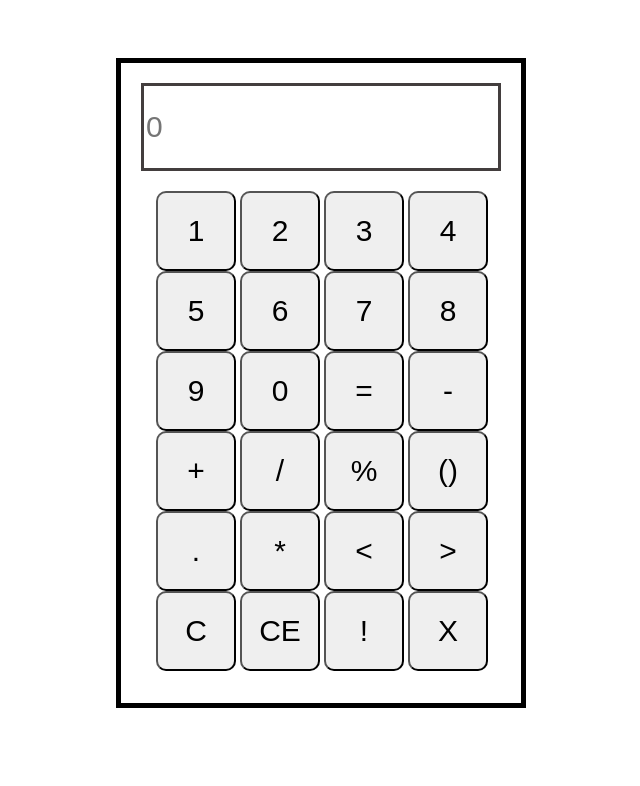
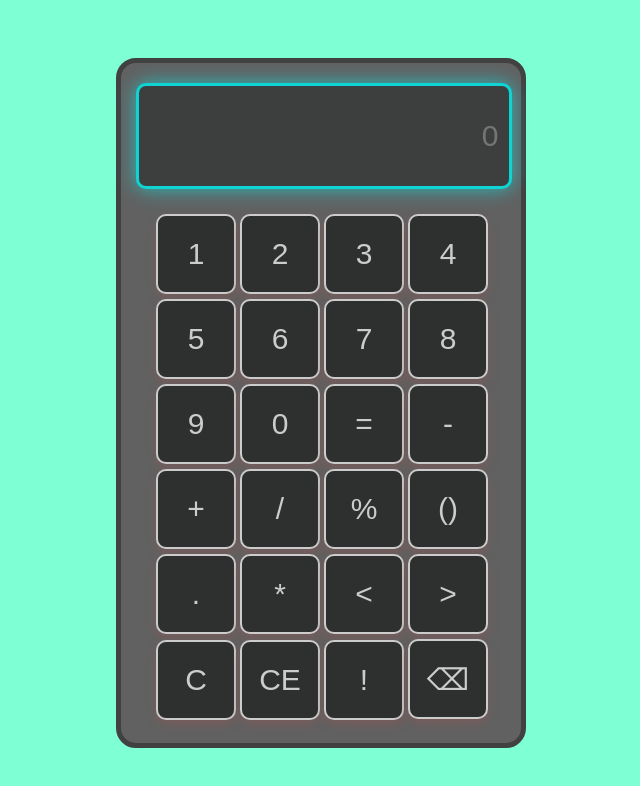
Before and after one commit to CBROY62/JavaScript-100-Problem, a plain HTML site: page calculator/index.html in a window 1280 px wide. Shown: the whole page, without its empty margins (319-959 px from the left). Drawn offline with Linux system fonts and the light colour scheme.

Commit message:
add on function in calclator

```diff
--- a/calculator/index.html
+++ b/calculator/index.html
@@ -12,30 +12,30 @@
         <input class="inpute_display" type="text" id="display" placeholder="0" />
       </div>
       <div class="button_section">
-        <button class="first_button1">1</button>
-        <button class="first_button2">2</button>
-        <button class="first_button3">3</button>
-        <button class="first_button4">4</button>
-        <button class="first_button5">5</button>
-        <button class="first_button6">6</button>
-        <button class="first_button7">7</button>
-        <button class="first_button8">8</button>
-        <button class="first_button9">9</button>
-        <button class="first_button0">0</button>
-        <button class="first_button_eq">=</button>
-        <button class="first_button-">-</button>
-        <button class="first_button_pluse">+</button>
-        <button class="first_button_div">/</button>
-        <button class="first_button_mod">%</button>
-        <button class="first_button_brcket">()</button>
-        <button class="first_button_dot">.</button>
-        <button class="first_button_not">*</button>
-        <button class="first_button_lessthen"> < </button>
-        <button class="first_button_graterthen"> > </button>
-        <button class="first_button_clear">C</button>
-        <button class="first_button_CE">CE</button>
-        <button class="first_button_NO">!</button>
-        <button class="first_button_back">X</button>
+        <button class="first_button" onclick="dispalyInpute('1')">1</button>
+        <button class="first_button" onclick="dispalyInpute('2')">2</button>
+        <button class="first_button" onclick="dispalyInpute('3')">3</button>
+        <button class="first_button" onclick="dispalyInpute('4')">4</button>
+        <button class="first_button" onclick="dispalyInpute('5')">5</button>
+        <button class="first_button" onclick="dispalyInpute('6')">6</button>
+        <button class="first_button" onclick="dispalyInpute('7')">7</button>
+        <button class="first_button" onclick="dispalyInpute('8')">8</button>
+        <button class="first_button" onclick="dispalyInpute('9')">9</button>
+        <button class="first_button" onclick="dispalyInpute('0')">0</button>
+        <button class="first_button" onclick="calculate()">=</button>
+        <button class="first_button" onclick="dispalyInpute('-')">-</button>
+        <button class="first_button" onclick="dispalyInpute('+')">+</button>
+        <button class="first_button" onclick="dispalyInpute('/')">/</button>
+        <button class="first_button" onclick="dispalyInpute('%')">%</button>
+        <button class="first_button" onclick="dispalyInpute('()')">()</button>
+        <button class="first_button" onclick="dispalyInpute('.')">.</button>
+        <button class="first_button" onclick="dispalyInpute('*')">*</button>
+        <button class="first_button" onclick="dispalyInpute('<')"> < </button>
+        <button class="first_button" onclick="dispalyInpute('>')"> > </button>
+        <button class="first_button" onclick="CleardispalyInpute()">C</button>
+        <button class="first_button"onclick="CleardispalyInpute()">CE</button>
+        <button class="first_button" onclick="dispalyInpute('!')">!</button>
+        <button class="first_button" onclick="backspace()">⌫</button>
 
       </div>
     </div>
--- a/calculator/script.js
+++ b/calculator/script.js
@@ -6,3 +6,30 @@
 // console.log(multiplication)
 // alert(multiplication);
 // console.log(multiplication);
+
+const displayINput = document.getElementById("display");
+
+function dispalyInpute(value) {
+    displayINput.value += value;
+}
+
+
+function CleardispalyInpute(value) {
+    displayINput.value = "";
+}
+
+function EvalueteValue() {
+
+}
+ function calculate() {
+      try {
+        displayINput.value = eval(displayINput.value);
+      } catch {
+        displayINput.value = 'Error';
+      }
+    }
+
+
+  function backspace() {
+      displayINput.value = displayINput.value.slice(0, -1);
+    }
--- a/calculator/style.css
+++ b/calculator/style.css
@@ -2,11 +2,14 @@ body {
   display: flex;
   justify-content: center;
   padding-top: 50px;
+  background-color: aquamarine;
 }
 .main_section {
-  height: 640px;
+  background-color: rgb(97, 97, 97);
+  border-radius: 20px;
+  height: 680px;
   width: 400px;
-  border: 5px solid black;
+  border: 5px solid rgb(66, 65, 65);
 }
 .display_section {
   display: flex;
@@ -14,182 +17,112 @@ body {
   padding: 20px 20px;
 }
 .inpute_display {
+  background-color: #3d3e3e;
+  border-radius: 10px;
   font-size: 30px;
   height: 80px;
   width: 350px;
   border: 3px solid rgb(67, 62, 62);
+  margin-left: 5px;
+  color: #ccc;
 }
 
 .button_section {
   margin-left: 35px;
 }
-.first_button1 {
+.first_button {
   height: 80px;
   width: 80px;
   font-size: 30px;
   border-radius: 10px;
   cursor: pointer;
+  padding: 5px 5px;
+  margin-top: 5px;
 }
-.first_button2 {
+.inpute_display {
+  width: 350px;
+  height: 80px;
+  font-size: 30px;
+  border-radius: 10px;
+  border: 3px solid rgb(67, 62, 62);
+  margin-left: 5px;
+  padding: 10px;
+  text-align: right;
+
+  /* Box shadow for 3D effect */
+  box-shadow: 0 4px 10px rgba(0, 0, 0, 0.2);
+
+  /* Smooth changes */
+  transition: all 0.3s ease;
+
+  /* Optional glowing animation when active */
+  animation: glow 1.5s infinite alternate;
+}
+
+/* Keyframe for glow animation */
+@keyframes glow {
+  from {
+    box-shadow: 0 0 10px rgba(0, 255, 255, 0.3);
+    border-color: rgba(0, 255, 255, 0.5);
+  }
+  to {
+    box-shadow: 0 0 20px rgba(0, 255, 255, 0.6);
+    border-color: rgba(0, 255, 255, 0.8);
+  }
+}
+
+/* Optional: Change appearance on focus (if input is editable) */
+.inpute_display:focus {
+  outline: none;
+  box-shadow: 0 0 15px rgba(0, 128, 255, 0.6);
+  border-color: rgba(0, 128, 255, 0.8);
+}
+
+
+.first_button {
   height: 80px;
   width: 80px;
   font-size: 30px;
   border-radius: 10px;
   cursor: pointer;
-}
-.first_button3 {
-  height: 80px;
-  width: 80px;
-  font-size: 30px;
-  border-radius: 10px;
-  cursor: pointer;
-}
-.first_button4 {
-  height: 80px;
-  width: 80px;
-  font-size: 30px;
-  border-radius: 10px;
-  cursor: pointer;
-}
-.first_button5 {
-  height: 80px;
-  width: 80px;
-  font-size: 30px;
-  border-radius: 10px;
-  cursor: pointer;
-}
-.first_button6 {
-  height: 80px;
-  width: 80px;
-  font-size: 30px;
-  border-radius: 10px;
-  cursor: pointer;
-}
-.first_button7 {
-  height: 80px;
-  width: 80px;
-  font-size: 30px;
-  border-radius: 10px;
-  cursor: pointer;
-}
-.first_button8 {
-  height: 80px;
-  width: 80px;
-  font-size: 30px;
-  border-radius: 10px;
-  cursor: pointer;
-}
-.first_button9 {
-  height: 80px;
-  width: 80px;
-  font-size: 30px;
-  border-radius: 10px;
-  cursor: pointer;
-}
-.first_button0 {
-  height: 80px;
-  width: 80px;
-  font-size: 30px;
-  border-radius: 10px;
-  cursor: pointer;
-}
-.first_button- {
-  height: 80px;
-  width: 80px;
-  font-size: 30px;
-  border-radius: 10px;
-  cursor: pointer;
-}
-.first_button_pluse {
-  height: 80px;
-  width: 80px;
-  font-size: 30px;
-  border-radius: 10px;
-  cursor: pointer;
-}
-.first_button_eq {
-  height: 80px;
-  width: 80px;
-  font-size: 30px;
-  border-radius: 10px;
-  cursor: pointer;
-}
-.first_button_div {
-  height: 80px;
-  width: 80px;
-  font-size: 30px;
-  border-radius: 10px;
-  cursor: pointer;
-}
-.first_button_mod {
-  height: 80px;
-  width: 80px;
-  font-size: 30px;
-  border-radius: 10px;
-  cursor: pointer;
-}
-.first_button_brcket {
-  height: 80px;
-  width: 80px;
-  font-size: 30px;
-  border-radius: 10px;
-  cursor: pointer;
-}
-.first_button_dot {
-  height: 80px;
-  width: 80px;
-  font-size: 30px;
-  border-radius: 10px;
-  cursor: pointer;
-}
-.first_button_not {
-  height: 80px;
-  width: 80px;
-  font-size: 30px;
-  border-radius: 10px;
-  cursor: pointer;
-}
-.first_button_lessthen {
-  height: 80px;
-  width: 80px;
-  font-size: 30px;
-  border-radius: 10px;
-  cursor: pointer;
-}
-.first_button_graterthen {
-  height: 80px;
-  width: 80px;
-  font-size: 30px;
-  border-radius: 10px;
-  cursor: pointer;
+  padding: 5px;
+  margin-top: 5px;
+  color: #ccc;
+
+  /* Basic appearance */
+  background-color: #2e2f2f;
+  border: 2px solid #ccc;
+  box-shadow: 0 5px 10px rgb(118, 92, 92);
+
+  /* Smooth transitions */
+  transition: all 0.2s ease;
 }
 
-.first_button_clear {
-  height: 80px;
-  width: 80px;
-  font-size: 30px;
-  border-radius: 10px;
-  cursor: pointer;
-}
-.first_button_CE {
-  height: 80px;
-  width: 80px;
-  font-size: 30px;
-  border-radius: 10px;
-  cursor: pointer;
+/* Hover effect */
+.first_button:hover {
+  background-color: #e1dfdf;
+  transform: scale(1.05);
+  box-shadow: 0 8px 15px rgba(0, 0, 0, 0.3);
 }
 
-.first_button_NO {
-  height: 80px;
-  width: 80px;
-  font-size: 30px;
-  border-radius: 10px;
-  cursor: pointer;
+/* Click/active animation */
+.first_button:active {
+  transform: scale(0.95);
+  box-shadow: 0 3px 6px rgba(0, 0, 0, 0.2);
+  background-color: #d0d0d0;
 }
-.first_button_back {
-  height: 80px;
-  width: 80px;
-  font-size: 30px;
-  border-radius: 10px;
-  cursor: pointer;
+
+/* Optional: glowing pulse animation for special buttons */
+@keyframes pulse {
+  0% {
+    box-shadow: 0 0 0 rgba(0, 200, 255, 0.6);
+  }
+  100% {
+    box-shadow: 0 0 15px rgba(0, 200, 255, 0.9);
+  }
 }
+
+/* To apply pulse, add a class like .pulse_button */
+.pulse_button {
+  animation: pulse 1s infinite alternate;
+}
```
